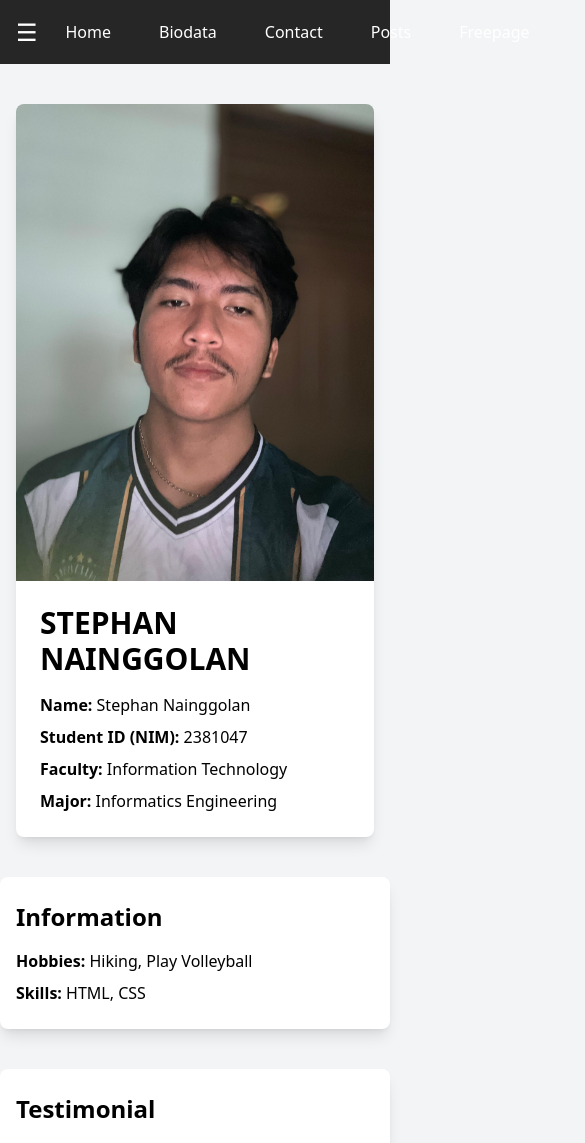
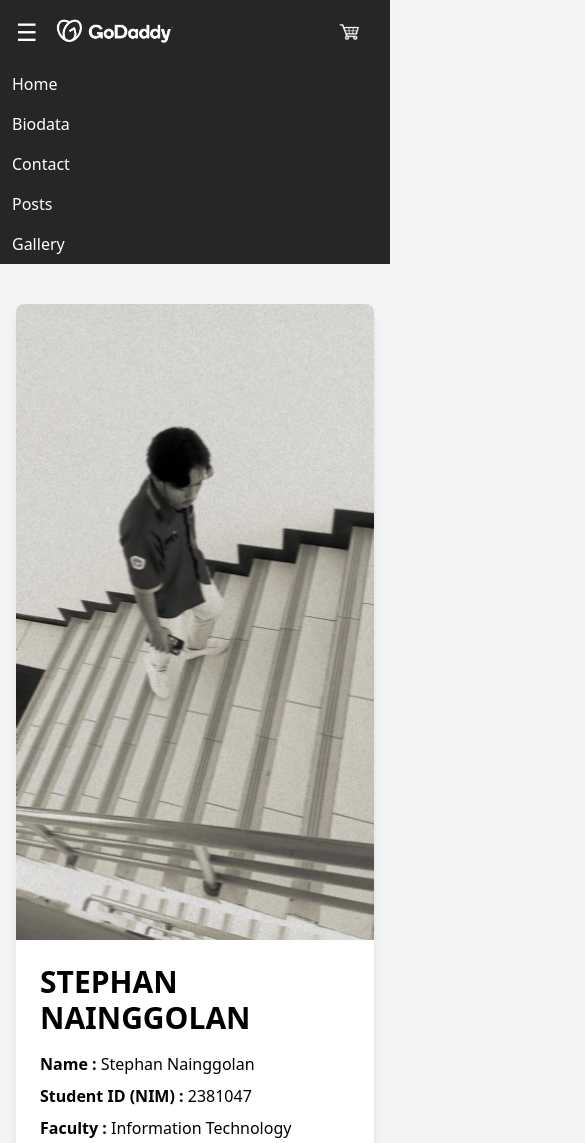
Before and after one commit to 2381047/nainggolan.online, a plain HTML site: page biodata.html in a window 390 px wide. Shown: the top 1143 px of the page, 585 px wide, since content can reach past the window. Drawn offline with nearby package versions, Linux system fonts and the light colour scheme.

Commit message:
five commit

```diff
--- a/biodata.html
+++ b/biodata.html
@@ -8,44 +8,47 @@
   </head>
   <body class="font-sans bg-gray-100">
     <!-- Navbar -->
-    <nav
-      class="bg-neutral-800 text-white flex justify-between items-center h-16 px-4 md:px-10"
-    >
+    <nav class="bg-neutral-800 text-white flex justify-between items-center h-16 px-4 md:px-10">
       <div class="flex items-center space-x-4">
-        <button class="text-2xl">☰</button>
-        <a href="#" class="flex items-center">
-          <img
-            src="image/9a42419e-74ca-4345-8f65-09e8d0b8536f.png"
-            alt="Logo"
-            class="h-8"
-          />
-        </a>
+          <button class="text-2xl" id="menuButton">☰</button>
+          <a href="#" class="flex items-center">
+              <img src="image/9a42419e-74ca-4345-8f65-09e8d0b8536f.png" alt="Logo" class="h-8">
+          </a>
       </div>
+      <!-- Menu Navigasi -->
+      <div class="flex items-center space-x-6 md:flex hidden" id="navLinks">
+          <a href="index.html" class="hover:bg-gray-700 px-3 py-2 rounded">Home</a>
+          <a href="biodata.html" class="hover:bg-gray-700 px-3 py-2 rounded">Biodata</a>
+          <a href="contact.html" class="hover:bg-gray-700 px-3 py-2 rounded">Contact</a>
+          <a href="posts.html" class="hover:bg-gray-700 px-3 py-2 rounded">Posts</a>
+          <a href="freepage.html" class="hover:bg-gray-700 px-3 py-2 rounded">Freepage</a>
+      </div>
+
+      <!-- Cart tetap di tempat -->
       <div class="flex items-center space-x-6">
-        <a href="index.html" class="hover:bg-gray-700 px-3 py-2 rounded"
-          >Home</a
-        >
-        <a href="biodata.html" class="hover:bg-gray-700 px-3 py-2 rounded"
-          >Biodata</a
-        >
-        <a href="contact.html" class="hover:bg-gray-700 px-3 py-2 rounded"
-          >Contact</a
-        >
-        <a href="posts.html" class="hover:bg-gray-700 px-3 py-2 rounded"
-          >Posts</a
-        >
-        <a href="freepage.html" class="hover:bg-gray-700 px-3 py-2 rounded"
-          >Freepage</a
-        >
-        <a href="#" class="hover:bg-gray-700 px-3 py-2 rounded">
-          <img
-            src="image/14b47bc1-3a3a-4448-9b2f-d628557d3cab.png"
-            alt="Cart"
-            class="h-6"
-          />
-        </a>
+          <a href="#" class="hover:bg-gray-700 px-3 py-2 rounded">
+              <img src="image/14b47bc1-3a3a-4448-9b2f-d628557d3cab.png" alt="Cart" class="h-6">
+          </a>
       </div>
-    </nav>
+  </nav>
+
+  <!-- Mobile Nav -->
+  <div class="md:hidden w-full bg-neutral-800" id="mobileMenu">
+      <a href="index.html" class="block px-3 py-2 text-white">Home</a>
+      <a href="biodata.html" class="block px-3 py-2 text-white">Biodata</a>
+      <a href="contact.html" class="block px-3 py-2 text-white">Contact</a>
+      <a href="posts.html" class="block px-3 py-2 text-white">Posts</a>
+      <a href="galeri.html" class="block px-3 py-2 text-white">Gallery</a>
+  </div>
+
+  <!-- JavaScript -->
+  <script>
+      // JavaScript untuk toggling menu di versi mobile
+      document.getElementById("menuButton").addEventListener("click", function() {
+          const mobileMenu = document.getElementById("mobileMenu");
+          mobileMenu.style.display = mobileMenu.style.display === "block" ? "none" : "block";
+      });
+  </script>
 
     <!-- Profile Section -->
     <div class="max-w-4xl mx-auto mt-10 px-4">
@@ -55,7 +58,7 @@
         <!-- Profile Image -->
         <div class="w-full md:w-1/3">
           <img
-            src="image/WhatsApp Image 2024-10-25 at 10.37.54_9253c4a1.jpg"
+            src="image/anjay.jpg"
             alt="Profile Photo"
             class="w-full h-full object-cover"
           />
@@ -64,13 +67,13 @@
         <div class="w-full md:w-2/3 p-6">
           <h1 class="text-3xl font-bold">STEPHAN NAINGGOLAN</h1>
           <ul class="mt-4 space-y-2">
-            <li><span class="font-bold">Name:</span> Stephan Nainggolan</li>
-            <li><span class="font-bold">Student ID (NIM):</span> 2381047</li>
+            <li><span class="font-bold">Name :</span> Stephan Nainggolan</li>
+            <li><span class="font-bold">Student ID (NIM) :</span> 2381047</li>
             <li>
-              <span class="font-bold">Faculty:</span> Information Technology
+              <span class="font-bold">Faculty :</span> Information Technology
             </li>
             <li>
-              <span class="font-bold">Major:</span> Informatics Engineering
+              <span class="font-bold">Major :</span> Informatics Engineering
             </li>
           </ul>
         </div>
@@ -81,8 +84,8 @@
     <div class="max-w-4xl mx-auto mt-10 px-4 bg-white shadow-lg rounded-lg p-6">
       <h2 class="text-2xl font-bold mb-4">Information</h2>
       <ul class="space-y-2">
-        <li><span class="font-bold">Hobbies:</span> Hiking, Play Volleyball</li>
-        <li><span class="font-bold">Skills:</span> HTML, CSS</li>
+        <li><span class="font-bold">Hobbies :</span> Hiking, Play Volleyball</li>
+        <li><span class="font-bold">Skills :</span> HTML, CSS</li>
       </ul>
     </div>
 
```
Also changed, not shown: contact.html (+25 -2 lines), freepage.html (+27 -4 lines), index.html (+25 -2 lines), posts.html (+25 -2 lines), image/WhatsApp Image 2024-10-25 at 10.37.54_9253c4a1.jpg (deleted), image/anjay.jpg (added).
